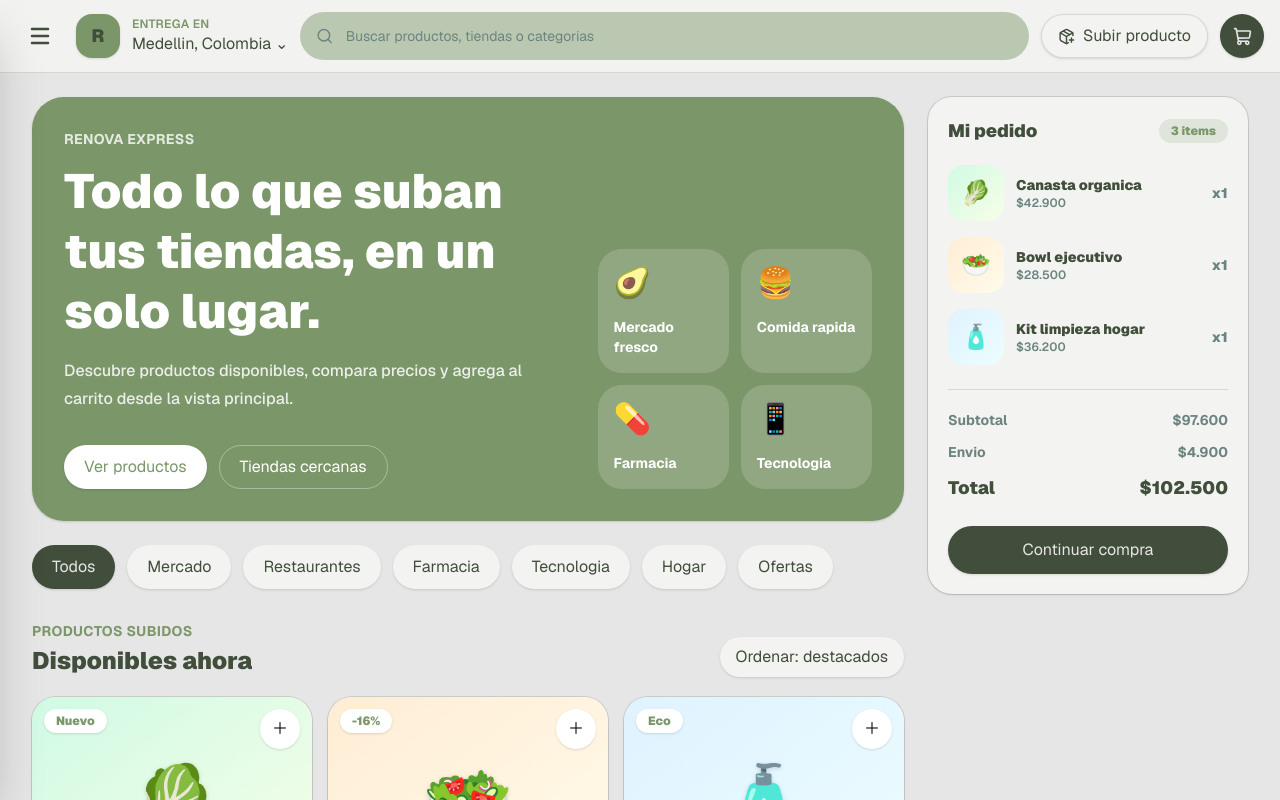
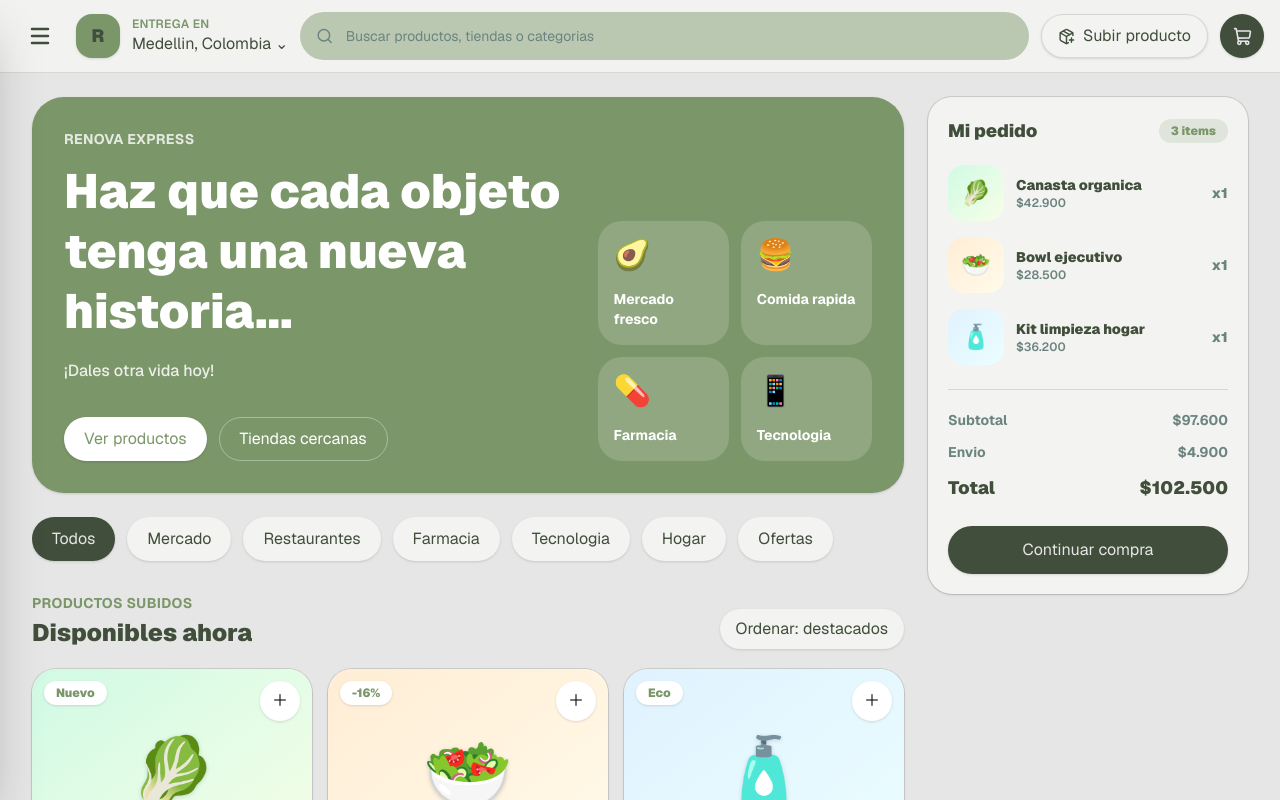
Before and after one commit to Combii0/ReNova, a Next.js app: page / in a window 1280 px wide. Shown: the top 800 px of the page. Built offline with nearby package versions, Linux system fonts and the light colour scheme.

Commit message:
text correction

```diff
--- a/src/app/page.tsx
+++ b/src/app/page.tsx
@@ -12,11 +12,10 @@ export default function Home() {
                   ReNova Express
                 </p>
                 <h1 className="mt-3 max-w-xl text-4xl font-black leading-tight sm:text-5xl">
-                  Todo lo que suban tus tiendas, en un solo lugar.
+                  Haz que cada objeto tenga una nueva historia...
                 </h1>
                 <p className="mt-4 max-w-2xl text-base font-medium leading-7 text-white/85">
-                  Descubre productos disponibles, compara precios y agrega al
-                  carrito desde la vista principal.
+                  ¡Dales otra vida hoy!
                 </p>
               </div>
 
```
